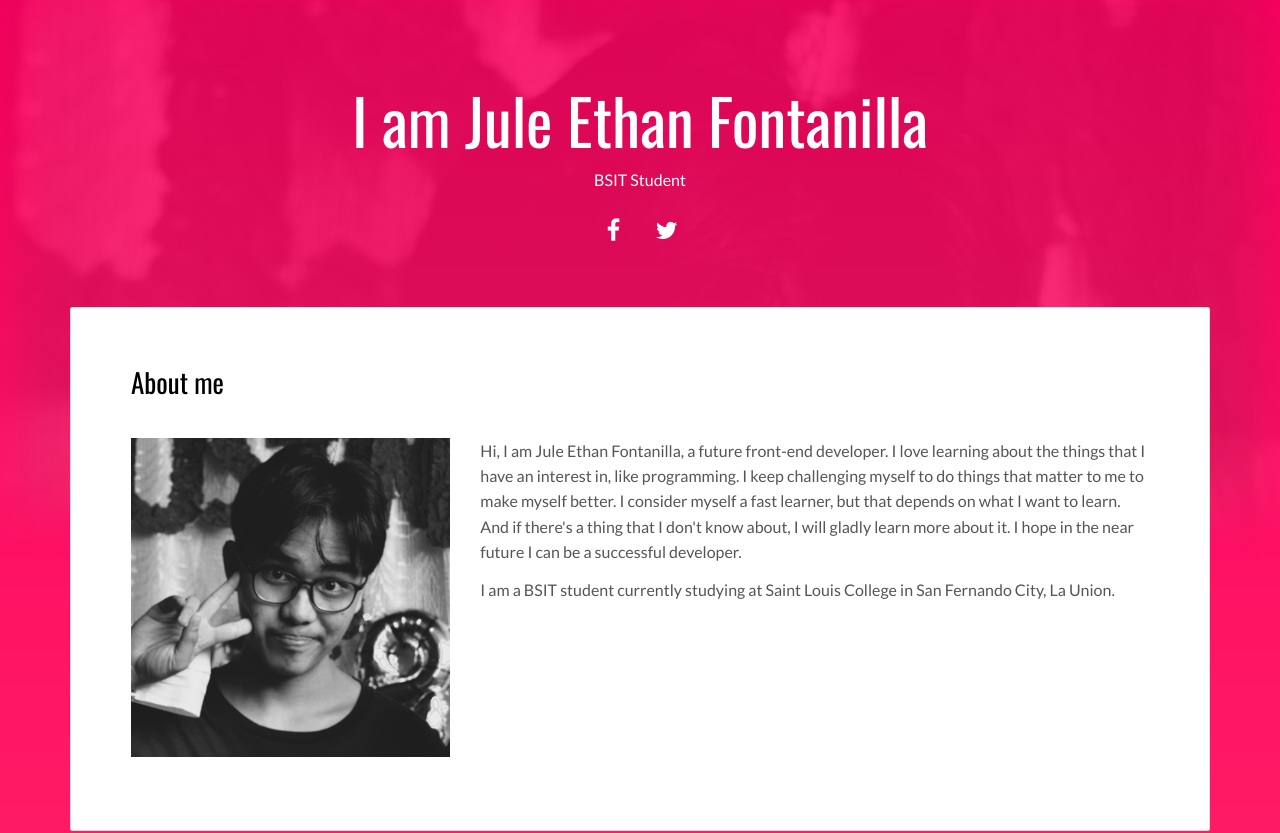
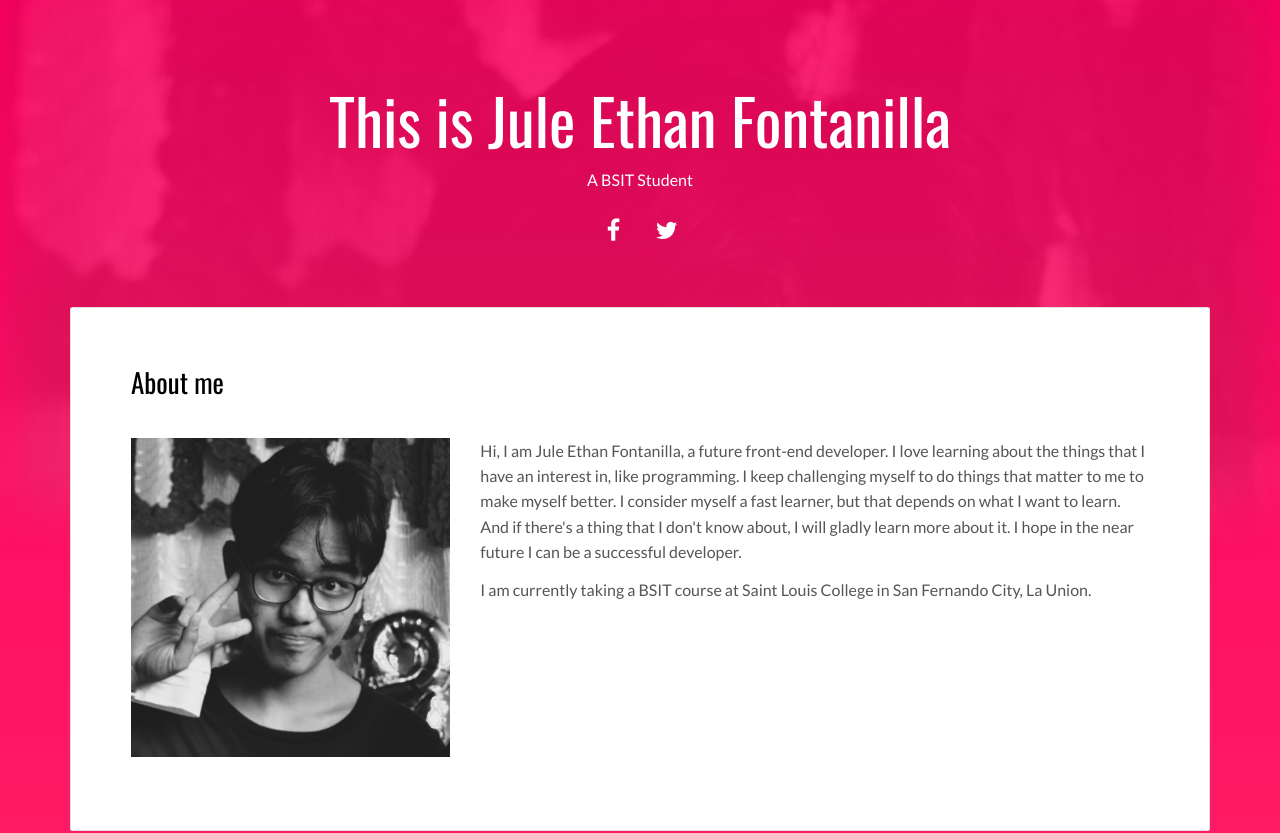
Before and after one commit to ithereforedontknow/ithereforedontknow.github.io, a plain HTML site: page index.html in a window 1280 px wide. Shown: the top 833 px of the page. Drawn offline with nearby package versions, Linux system fonts and the light colour scheme.

Commit message:
Update index.html

```diff
--- a/index.html
+++ b/index.html
@@ -35,8 +35,8 @@
     <main class="content-wrapper">
       <header class="white-text-container section-container">
         <div class="text-center">
-          <h1>I am Jule Ethan Fontanilla</h1>
-          <p>BSIT Student</p>
+          <h1>This is Jule Ethan Fontanilla</h1>
+          <p>A BSIT Student</p>
           <p>
             <a class="fa-icon fa-icon-2x" href="https://facebook.com/" title="">
               <i class="fa fa-facebook"></i>
@@ -78,8 +78,8 @@
                       near future I can be a successful developer.
                     </p>
                     <p>
-                      I am a BSIT student currently studying at Saint Louis
-                      College in San Fernando City, La Union.
+                      I am currently taking a BSIT course at Saint Louis College
+                      in San Fernando City, La Union.
                     </p>
                   </div>
                 </div>
```
